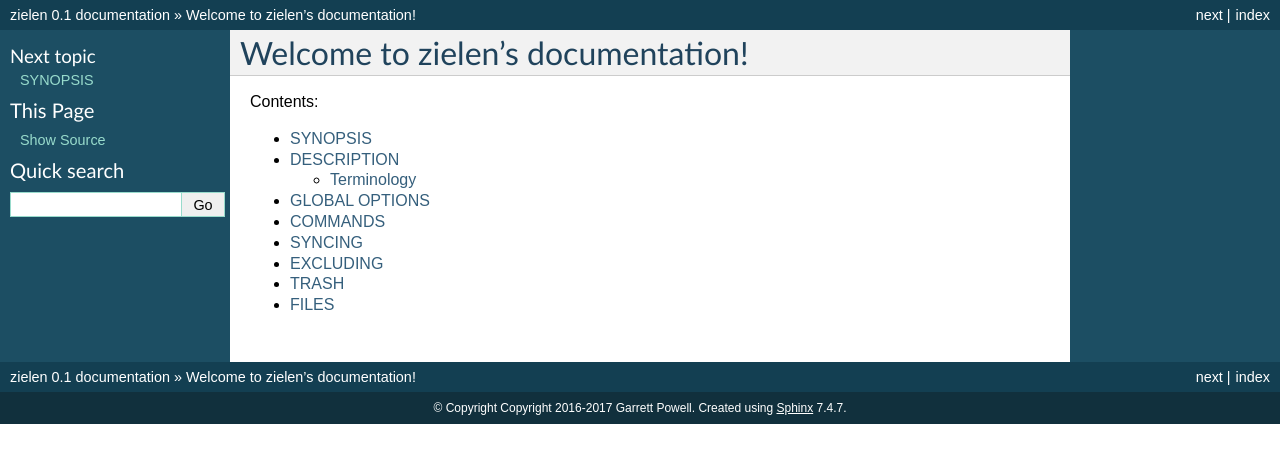
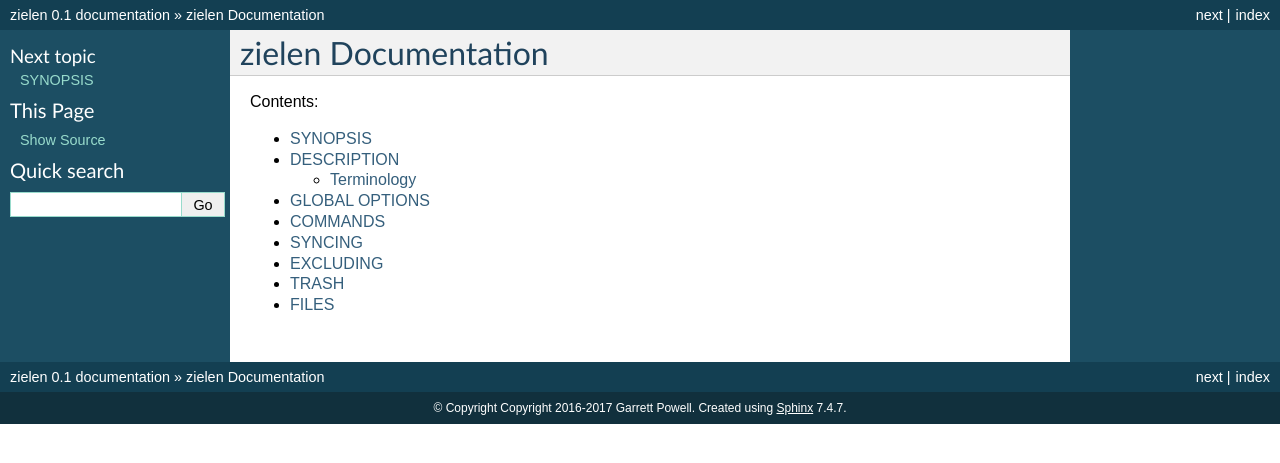
Before and after one commit to lostatc/retain-sync, a Sphinx documentation site: the page built from docs/index.rst, in a window 1280 px wide. Shown: the top 463 px of the page. Built offline with Sphinx 7.4.7, drawn with Linux system fonts in a browser that asks for light colours.

```diff
--- a/docs/index.rst
+++ b/docs/index.rst
@@ -3,8 +3,8 @@
    You can adapt this file completely to your liking, but it should at least
    contain the root `toctree` directive.
 
-Welcome to zielen's documentation!
-==================================
+zielen Documentation
+====================
 
 .. toctree::
    :maxdepth: 2
```
Also changed, not shown: README.md (+3 -3 lines).
